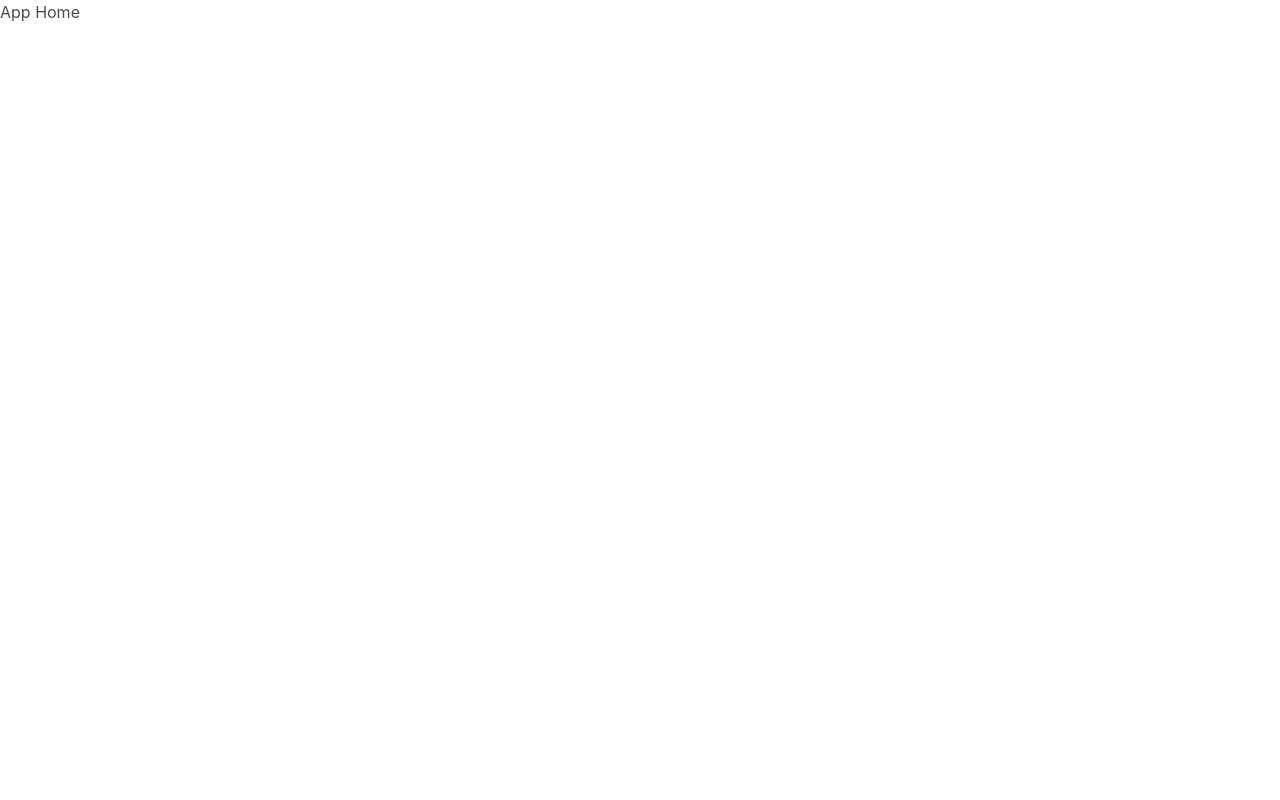
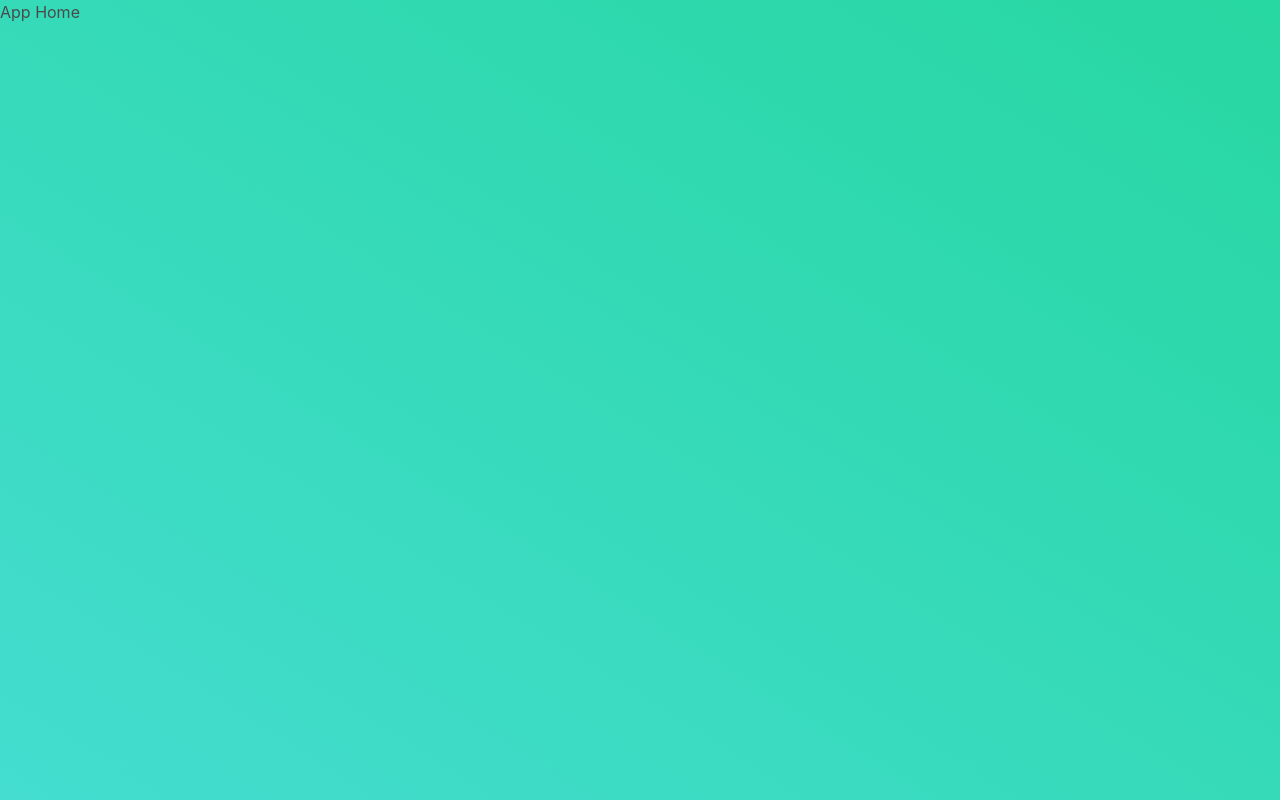
Before and after one commit to DSAghicha/taskManager, an Angular app in the folder client/: page / in a window 1280 px wide. Built offline with nearby package versions, Linux system fonts and the light colour scheme.

Commit message:
Set body size and background

```diff
--- a/client/src/styles.sass
+++ b/client/src/styles.sass
@@ -1 +1,10 @@
-/* You can add global styles to this file, and also import other style files */
+@use './sass' as *
+@import url('https://fonts.googleapis.com/css2?family=Montserrat:wght@400;800&display=swap')
+
+html
+    overflow: hidden
+
+body
+    width: 100%
+    height: 100vh
+    background: linear-gradient(to right top, $clr-pr-400, $clr-sec-400)
```
